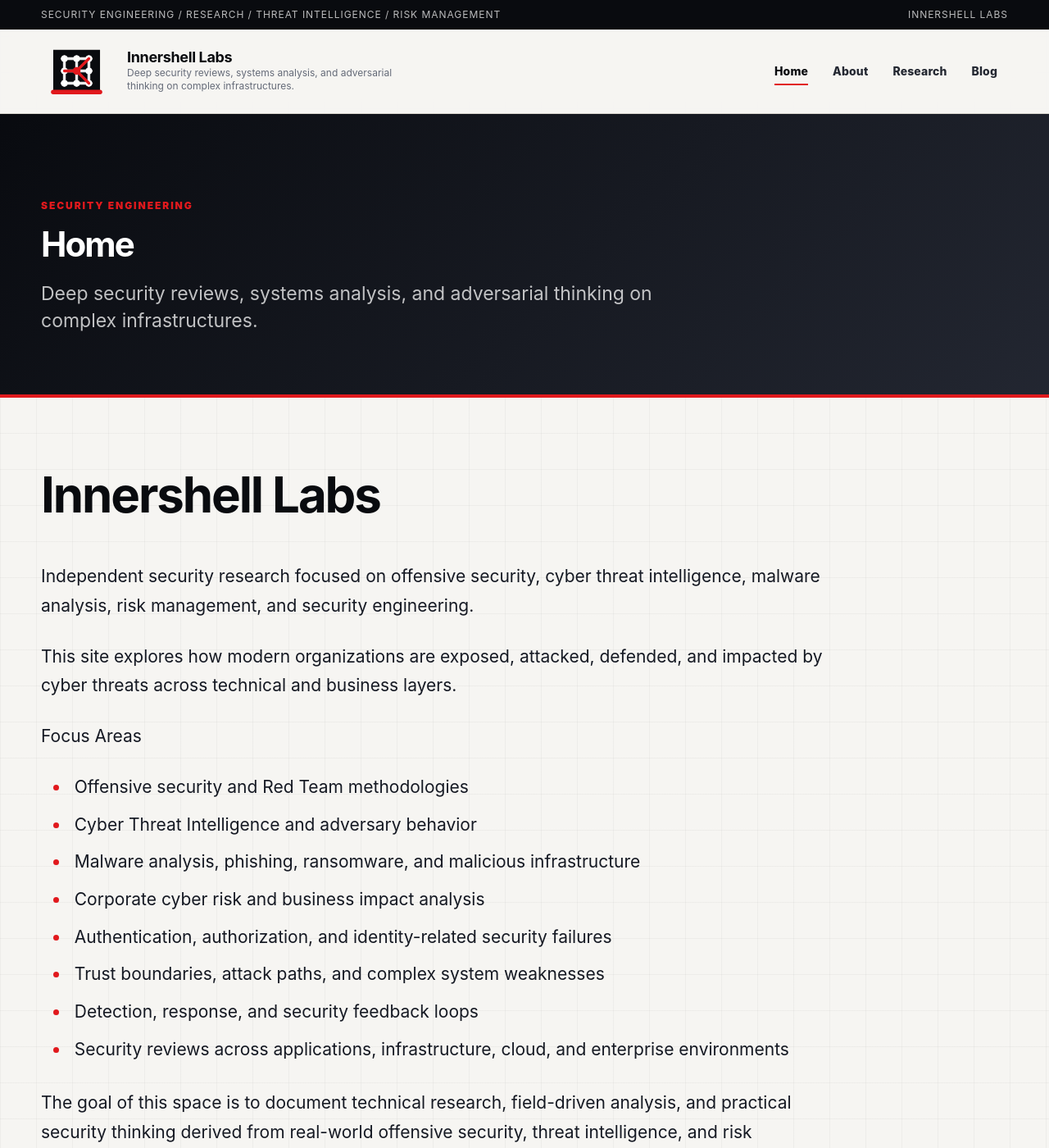
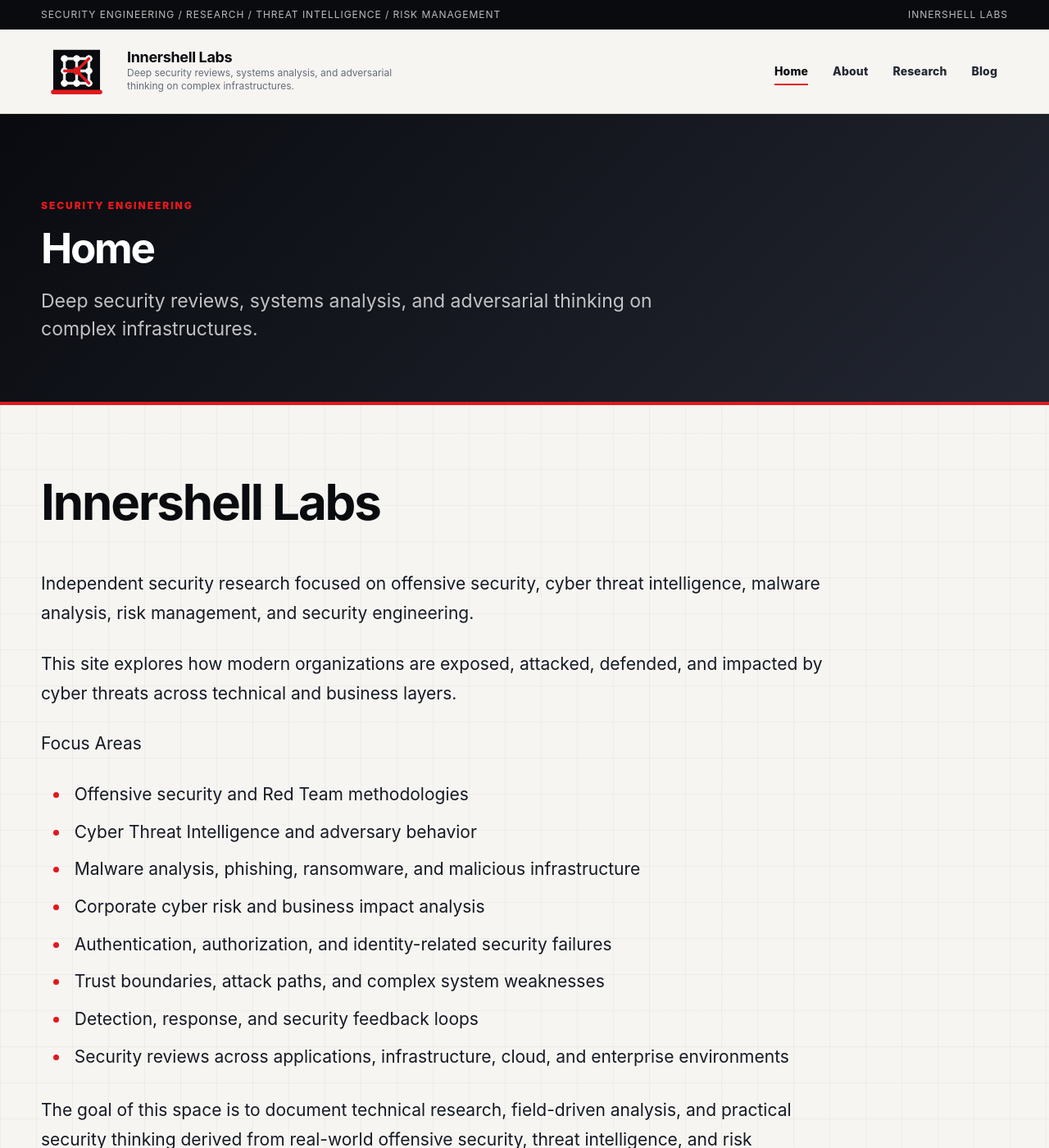
Before and after one commit to Innershell-labs/innershell-labs.github.io, a Jekyll site: the page built from index.md, in a window 1280 px wide and 1400 px high. Shown: the whole window at 82% size. Built offline with Jekyll 4.4.1, drawn with Linux system fonts in a browser that asks for light colours.

Commit message:
update page hero

```diff
--- a/assets/css/style.scss
+++ b/assets/css/style.scss
@@ -269,7 +269,7 @@ a:hover {
 .post-hero h1 {
   margin: 0;
   max-width: 980px;
-  font-size: clamp(42px, 3vw, 78px);
+  font-size: clamp(42px, 4vw, 78px);
   line-height: 0.98;
   letter-spacing: -0.045em;
 }
```
